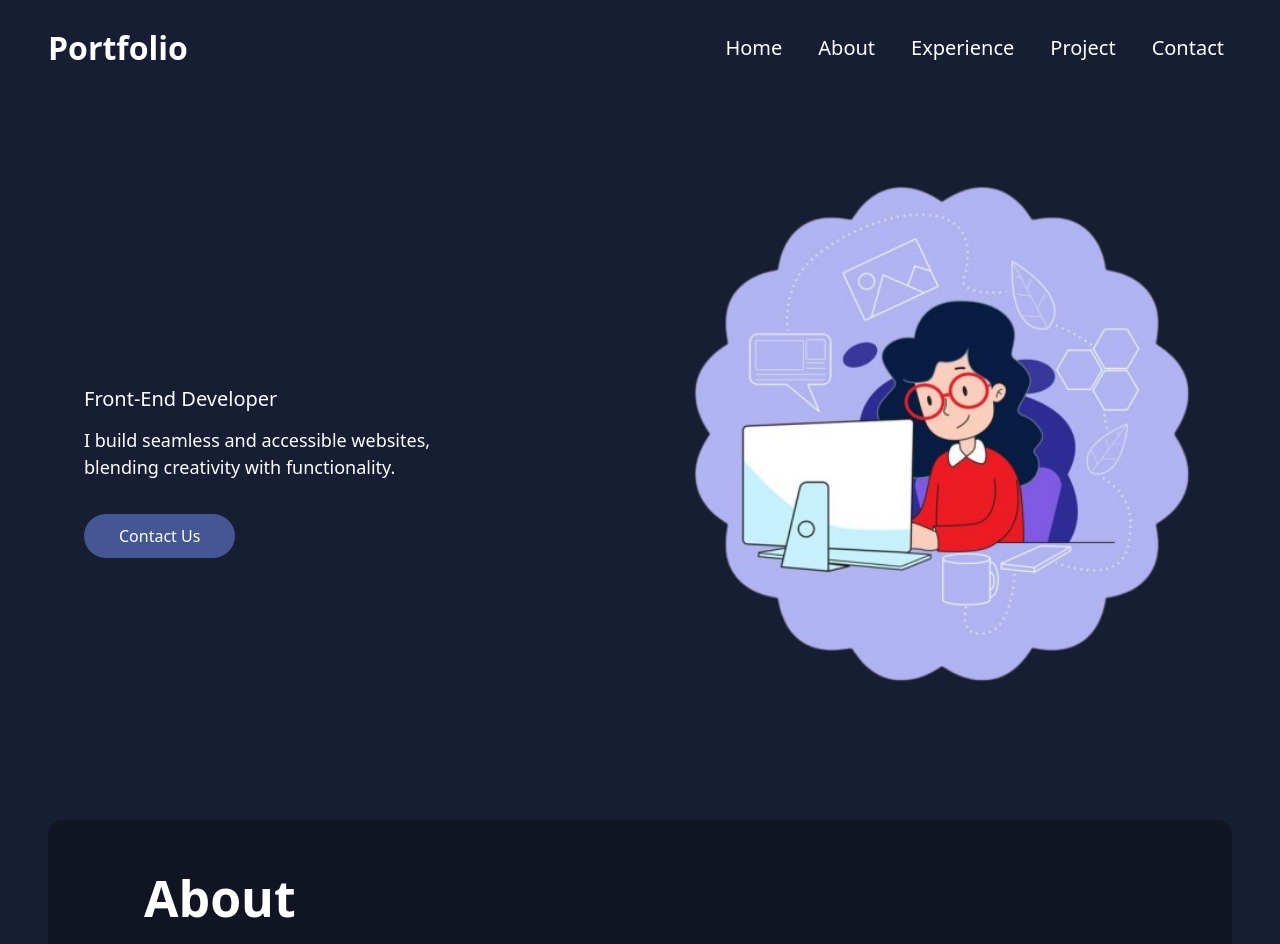
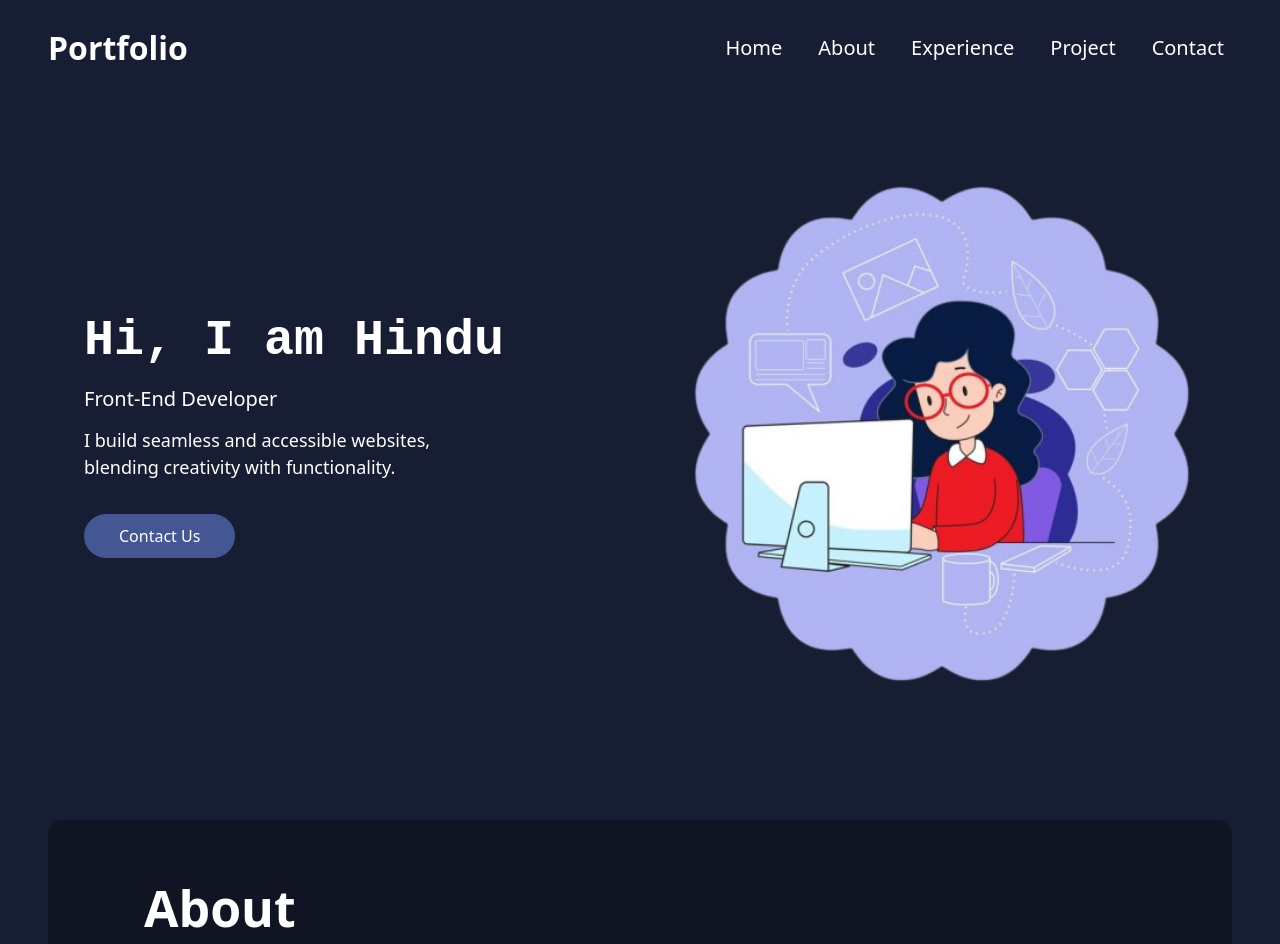
Before and after one commit to gitHindu/Newfile, a React (Vite) app: page / in a window 1280 px wide. Shown: the top 944 px of the page. Built offline with nearby package versions, Linux system fonts and the light colour scheme; grey boxes are pictures that could not be loaded.

Commit message:
Update App.css
css update

```diff
--- a/src/App.css
+++ b/src/App.css
@@ -28,9 +28,12 @@ h2 {
     background: #171d33;
   }
   .bg-color-outside {
+   padding:50px;
     background: #111423;
     border-radius: 15px;
   }
+.bg-color-outside h2{
+padding:50px;}
   .side_gap{
     display: grid;
       justify-content: center;
@@ -86,8 +89,24 @@ h2 {
     white-space: nowrap;
 
     border-right: 0px solid;
-    width: 0;
+    width: 100%;
     animation:none;
+  }
+.bg-color-outside {
+    padding: 0px;
+}
+.bg-color-outside h2{
+padding:10px;}
+
+.new-section {
+    padding: 10px;
+}
+ul li {
+    font-size: 15px;
+}
+
+  .one_button{
+    display: block;
   }
   }
   /*project */
```
